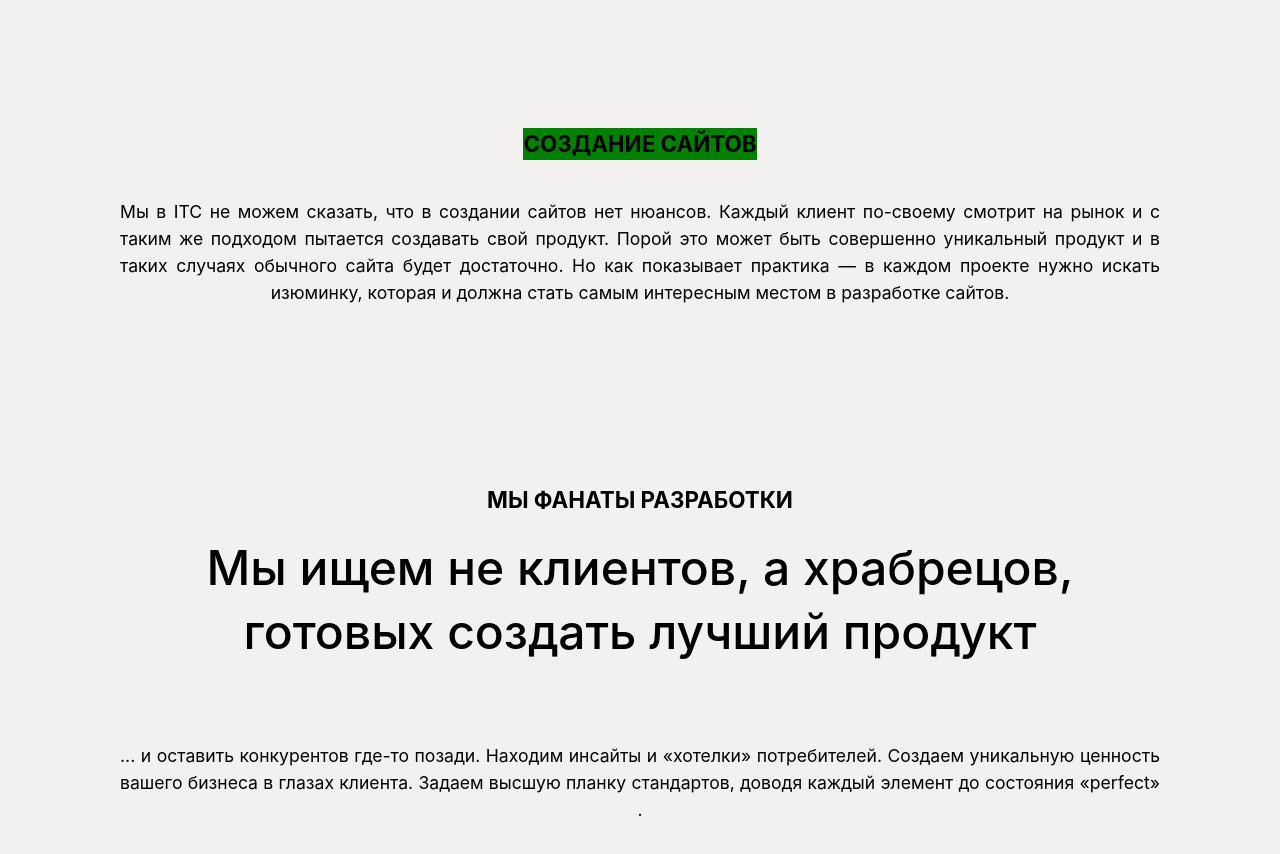
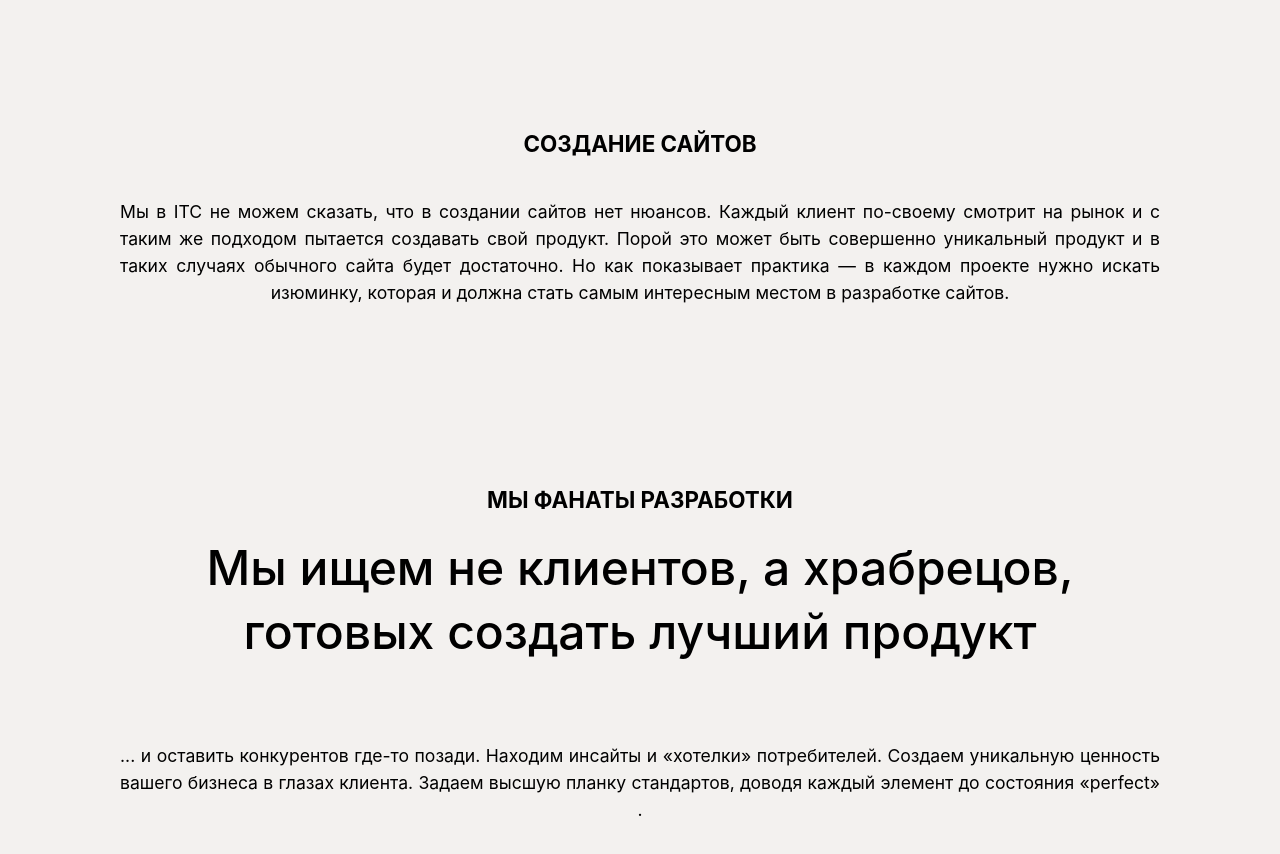
Before and after one commit to usercoderr/its-project, a React (Create React App) app: page / in a window 1280 px wide. Shown: the part 1500-2354 px from the top of the page. Built offline with nearby package versions, Linux system fonts and the light colour scheme.

Commit message:
fix remove

```diff
--- a/src/components/Main/sectionTwo.jsx
+++ b/src/components/Main/sectionTwo.jsx
@@ -66,18 +66,6 @@ export default function SectionTwo() {
     })
 
   }
-  const backgroundAnimation = {
-    active:{
-      backgroundColor: "green"
-
-    },
-    inactive:{
-      backgroundColor: "transparent",
-      transition: { duration: 2 }
-    }
-
-
-  }
 
   return (
     <motion.section
@@ -105,8 +93,6 @@ export default function SectionTwo() {
             </motion.div>
           </div>
           <motion.h3
-            animate='active'
-            variants={backgroundAnimation}
           >{t("create_websites")}</motion.h3>
           <p  className="itc-p">{t("itc")}</p>
           <h3 className="gap">{t("funs")}</h3>
```
